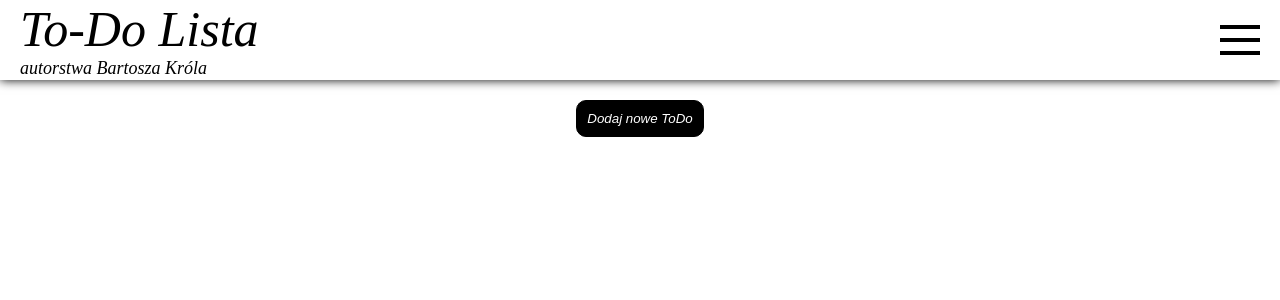
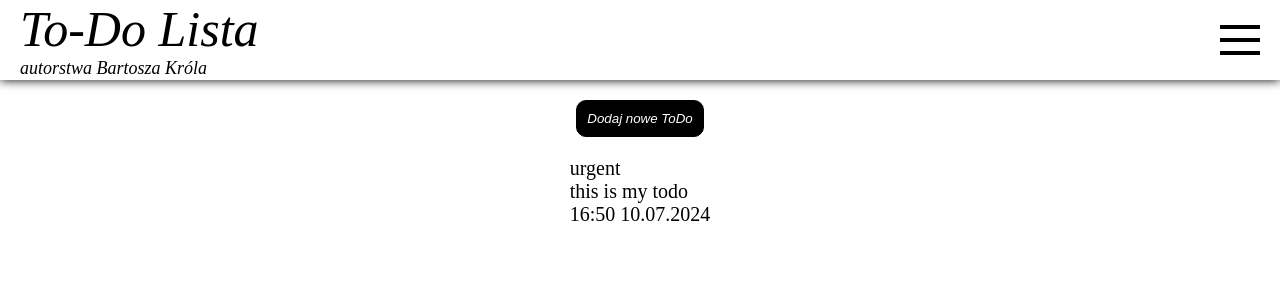
Before and after one commit to bartokrol/ToDoList-React, a React (Create React App) app: page /toDoList in a window 1280 px wide. Shown: the top 300 px of the page. Built offline with nearby package versions, Linux system fonts and the light colour scheme.

Commit message:
17-remove unneeded dialogService code, start implementing toDos structure

```diff
--- a/src/components/modal/Modal.tsx
+++ b/src/components/modal/Modal.tsx
@@ -2,7 +2,7 @@ import { Root } from 'react-dom/client';
 import React, { MutableRefObject, ReactNode, useCallback, useRef } from 'react';
 import { dialog } from '../../infrastructure/services/dialogService';
 
-export const Modal = ({ children, id, root }: { children: ReactNode, id: number, root: Root }) => {
+export const Modal = ({ children, root }: { children: ReactNode, root: Root }) => {
     const dialogElementRef = useRef() as MutableRefObject<HTMLDialogElement>;
 
     const dialogRef = useCallback((dialog: HTMLDialogElement) => {
--- a/src/infrastructure/services/dialogService.tsx
+++ b/src/infrastructure/services/dialogService.tsx
@@ -10,11 +10,11 @@ class DialogService {
       this.rootsContainer = document.getElementById('dialogs') as HTMLDivElement;
   }
 
-  public openDialog(dialogType: 'modal' | 'drawer', children: ReactNode) {
+  public openDialog(children: ReactNode) {
       this.handleRootsContainer();
 
       const rootElement = this.createDialogContainer();
-      this.renderDialog(rootElement, dialogType, children);
+      this.renderDialog(rootElement, children);
 
       this.dialogStack++;
   }
@@ -41,11 +41,11 @@ class DialogService {
       this.rootsContainer.removeChild(rootElement);
   }
 
-  private renderDialog(rootElement: HTMLDivElement, dialogType: 'modal' | 'drawer', children: ReactNode) {
+  private renderDialog(rootElement: HTMLDivElement, children: ReactNode) {
       const root = createRoot(rootElement);
 
       root.render(
-          <Modal root={root} id={this.dialogStack}>
+          <Modal root={root}>
               {children}
           </Modal>);
   }
--- /dev/null
+++ b/src/utils/date.ts
@@ -0,0 +1,33 @@
+interface DataToParse {
+  hour: number | string;
+  minutes: number | string;
+  day: number | string;
+  month: number | string;
+}
+
+export const parseDate = (daysAhead: number) => {
+    const currentDate = new Date();
+
+    const dataToParse: DataToParse = {
+        hour: currentDate.getHours(),
+        minutes: currentDate.getMinutes(),
+        day: currentDate.getDate() + daysAhead,
+        month: currentDate.getMonth() + 1,
+    };
+
+    (Object.keys(dataToParse) as Array<keyof DataToParse>).forEach(key => {
+        const value = dataToParse[key];
+        dataToParse[key] = value <= 9 ? `0${value}` : `${value}`;
+    });
+    //
+    // const time = `${currentDate.getHours()}:${currentDate.getMinutes()}`;
+    // const newDays = currentDate.getDay() + daysAhead;
+    // const day = newDays <= 9 ? `0${newDays}` : `${newDays}`;
+    // const month = currentDate.getMonth() <= 9 ? `0${currentDate.getMonth() + 1}` : `${currentDate.getMonth() + 1}`;
+    // const date = `${day}.${month}.${currentDate.getFullYear()}`;
+
+    return {
+        asString: `${dataToParse.hour}:${dataToParse.minutes} ${dataToParse.day}.${dataToParse.month}.${currentDate.getFullYear()}`,
+        asTimestamp: Date.now() + (86400000 * daysAhead),
+    };
+};
--- a/src/views/toDoList/ToDoListPage.tsx
+++ b/src/views/toDoList/ToDoListPage.tsx
@@ -2,16 +2,24 @@ import styles from './toDoListPage.module.scss';
 import { ToDoList } from './components/ToDoList/ToDoList';
 import { dialog } from '../../infrastructure/services/dialogService';
 import { ToDoListBox } from './components/ToDoListBox/ToDoListBox';
+import { parseDate } from '../../utils/date';
 
 export const ToDoListPage = () => {
-    const listOfTodos: string[] = [];
+    const listOfTodos: any[] = [
+        {
+            priority: 'urgent',
+            todoTxt: 'this is my todo',
+            date: { ...parseDate(7) },
+        },
+    ];
+    console.log(listOfTodos);
 
     const handleClick = () => {
         const toDoListBoxProps = {
             value: 'test',
         };
 
-        dialog.openDialog('modal', <ToDoListBox {...toDoListBoxProps} />);
+        dialog.openDialog(<ToDoListBox {...toDoListBoxProps} />);
     };
 
     return (
--- a/src/views/toDoList/components/ToDoList/ToDoList.tsx
+++ b/src/views/toDoList/components/ToDoList/ToDoList.tsx
@@ -1,13 +1,23 @@
 import React from 'react';
 
-export const ToDoList = ({ listOfTodos }: { listOfTodos: string[] }) => {
+export const ToDoList = ({ listOfTodos }: { listOfTodos: any[] }) => {
     console.log('');
 
     return (
         <>
-            {listOfTodos.map(todo => (
-                <div>{'text'}</div>
-            ))}
+            {listOfTodos.length ? listOfTodos.map(todo => {
+                console.log(todo);
+
+                return (<div>
+                    <div>{todo.priority}</div>
+                    <div>{todo.todoTxt}</div>
+                    <div>{todo.date.asString}</div>
+                </div>);
+            }) : (
+                <div>
+                    {'There is no todos, create some new tasks'}
+                </div>
+            )}
         </>
     );
 };
```
